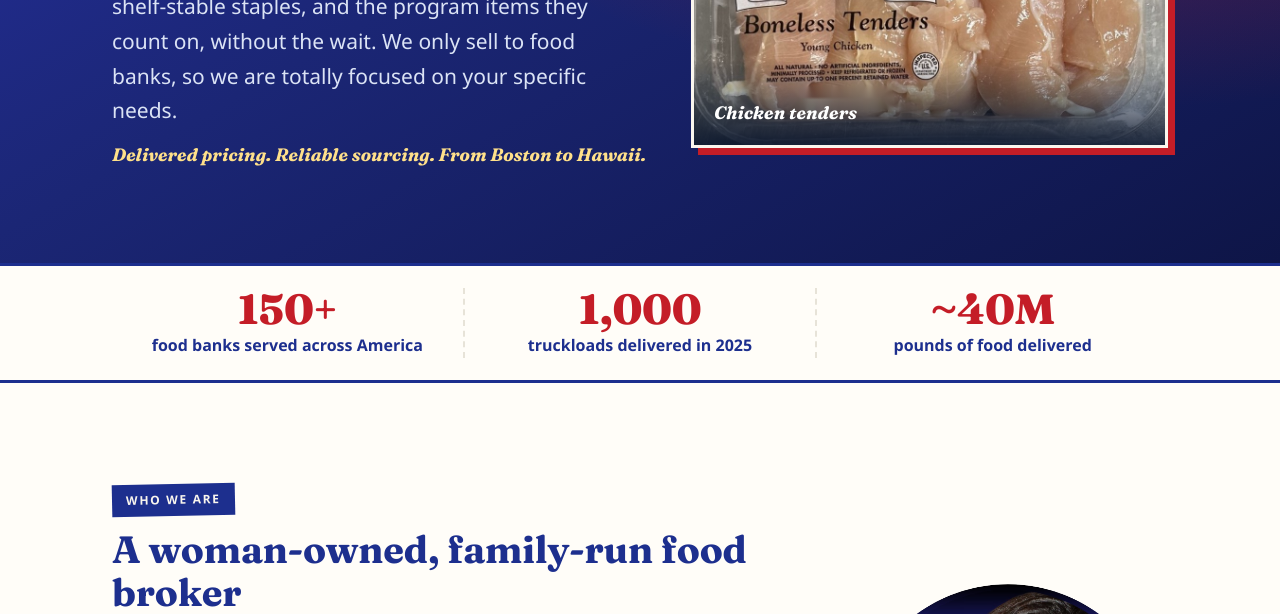
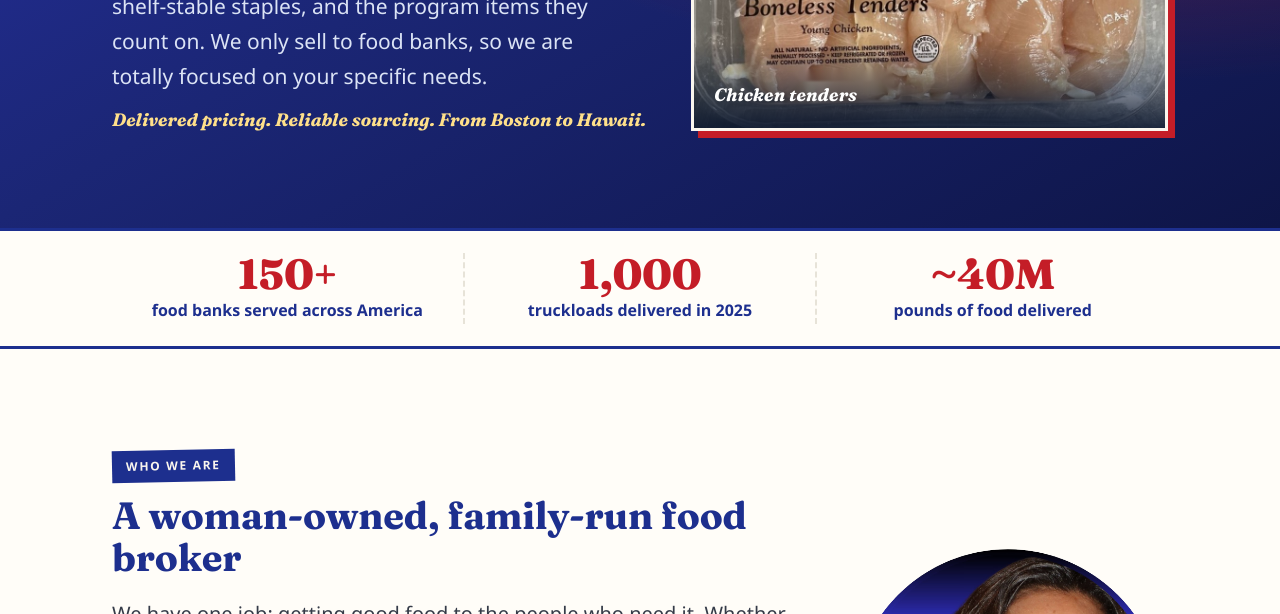
Before and after one commit to ivtownsendmichelle-source/ideal-specialties-preview, a plain HTML site: page index.html in a window 1280 px wide. Shown: the part 486-1100 px from the top of the page. Drawn offline with Linux system fonts and the light colour scheme.

Commit message:
Hero: drop 'without the wait'
Co-Authored-By: Claude Fable 5 <noreply@anthropic.com>

```diff
--- a/index.html
+++ b/index.html
@@ -35,8 +35,8 @@
       <div class="hero-copy">
         <h1>Discover the <span class="brandname">I Deal Specialties</span> difference</h1>
         <p class="subhead">We help food banks secure high-quality protein, shelf-stable
-          staples, and the program items they count on, without the wait. We only sell to
-          food banks, so we are totally focused on your specific needs.</p>
+          staples, and the program items they count on. We only sell to food banks, so we
+          are totally focused on your specific needs.</p>
         <p class="trustline">Delivered pricing. Reliable sourcing. From Boston to Hawaii.</p>
       </div>
       <div class="hero-media">
```
